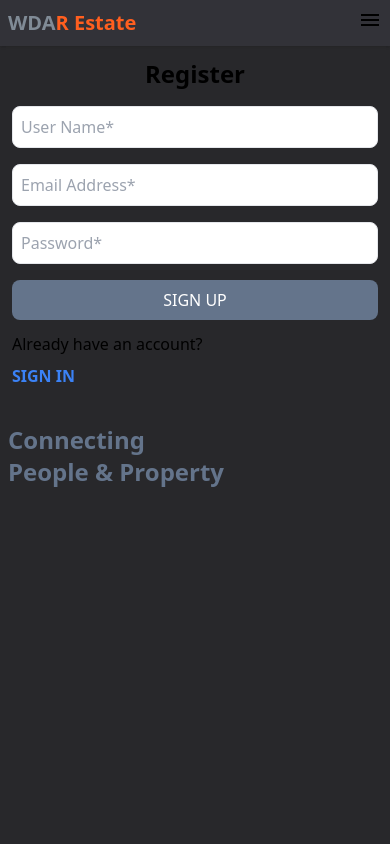
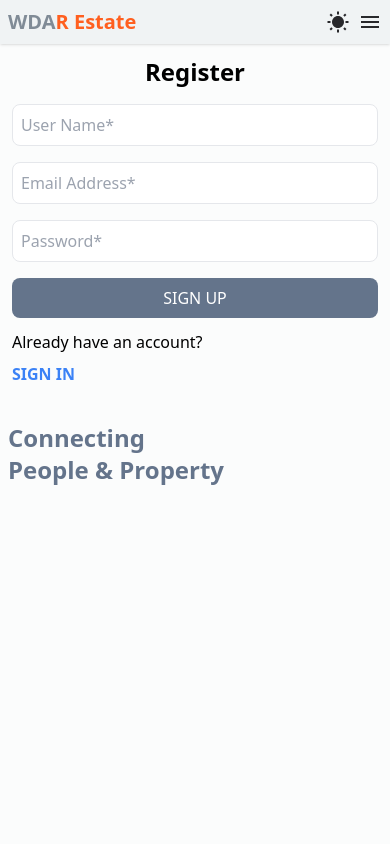
Before and after one commit to webdevaminul/WDA-Real-Estate, a React (Vite) app in the folder client/: page /sign-up in a window 390 px wide. Shown: the top 844 px of the page. Built offline with nearby package versions, Linux system fonts and the light colour scheme.

Commit message:
Added Darkmode

```diff
--- a/client/index.html
+++ b/client/index.html
@@ -1,5 +1,5 @@
 <!DOCTYPE html>
-<html lang="en" data-theme="dark">
+<html lang="en">
   <head>
     <meta charset="UTF-8" />
     <link rel="icon" type="image/svg+xml" href="/vite.svg" />
--- a/client/src/components/Header.jsx
+++ b/client/src/components/Header.jsx
@@ -2,6 +2,7 @@ import { useState } from "react";
 import { IoMdMenu, IoMdClose } from "react-icons/io";
 import { IoEnterOutline } from "react-icons/io5";
 import { Link, NavLink } from "react-router-dom";
+import Darkmode from "../features/Darkmode";
 
 export default function Header() {
   const [isOpen, setIsOpen] = useState(false);
@@ -42,15 +43,20 @@ export default function Header() {
         </Link>
 
         {/* Menu */}
-        <div>
+        <div className="flex items-center gap-2">
           <div className="hidden sm:flex gap-2 p-2">{navLinks}</div>
-          <div className="sm:hidden">
-            <button onClick={toggleNavbar} className="font-semibold text-lg">
-              {isOpen ? <IoMdClose className="text-2xl" /> : <IoMdMenu className="text-2xl" />}
-            </button>
-          </div>
+          <Darkmode></Darkmode>
+          <button onClick={toggleNavbar} className="sm:hidden">
+            {isOpen ? (
+              <IoMdClose className="text-2xl text-primary" />
+            ) : (
+              <IoMdMenu className="text-2xl text-primary" />
+            )}
+          </button>
         </div>
-        {isOpen && <div className="flex flex-col gap-1 items-center basis-full">{navLinks}</div>}
+        {isOpen && (
+          <div className="flex flex-col gap-1 items-center basis-full p-1">{navLinks}</div>
+        )}
       </nav>
     </header>
   );
--- /dev/null
+++ b/client/src/features/Darkmode.jsx
@@ -0,0 +1,47 @@
+import { useEffect, useState } from "react";
+import { IoMdSunny, IoMdMoon } from "react-icons/io";
+
+export default function Darkmode() {
+  // State to manage the theme and animation
+  const [darkMode, setDarkMode] = useState(false);
+  const [rotating, setRotating] = useState(false);
+
+  const triggerRotationAnimation = () => {
+    setRotating(true);
+    // Remove animation class after animation ends
+    setTimeout(() => setRotating(false), 400);
+  };
+
+  // Effect to load theme from localStorage
+  useEffect(() => {
+    const savedTheme = localStorage.getItem("theme");
+    if (savedTheme === "dark") {
+      setDarkMode(true);
+      document.documentElement.setAttribute("data-theme", "dark");
+    } else {
+      document.documentElement.setAttribute("data-theme", "light");
+    }
+  }, []);
+
+  // Function to toggle theme
+  const toggleTheme = () => {
+    setDarkMode(!darkMode);
+    if (darkMode) {
+      document.documentElement.setAttribute("data-theme", "light");
+      localStorage.setItem("theme", "light");
+    } else {
+      document.documentElement.setAttribute("data-theme", "dark");
+      localStorage.setItem("theme", "dark");
+    }
+    triggerRotationAnimation();
+  };
+
+  return (
+    <button
+      onClick={toggleTheme}
+      className={`text-2xl text-primary ${rotating ? "animate-rotate" : ""} transition-none`}
+    >
+      {darkMode ? <IoMdMoon /> : <IoMdSunny />}
+    </button>
+  );
+}
--- a/client/src/index.css
+++ b/client/src/index.css
@@ -9,7 +9,6 @@
     --text-highlight-gray: 128, 139, 150;
     --primary-bg: 251, 252, 252;
     --primary-bg-shade-1: 240, 243, 244;
-    --primary-btn-bg: 255, 95, 31;
   }
 
   :root[data-theme="dark"] {
@@ -18,7 +17,11 @@
     --text-highlight-gray: 128, 139, 150;
     --primary-bg: 40, 40, 43;
     --primary-bg-shade-1: 50, 50, 56;
-    --primary-btn-bg: 255, 95, 31;
+  }
+
+  [data-theme="light"] *,
+  [data-theme="dark"] * {
+    @apply transition-colors duration-150;
   }
 }
 
@@ -27,7 +30,6 @@ body {
   font-family: system-ui, -apple-system, BlinkMacSystemFont, "Segoe UI", Roboto, Oxygen, Ubuntu,
     Cantarell, "Open Sans", "Helvetica Neue", sans-serif;
 }
-
 .active {
   border-bottom: 2px solid rgba(var(--text-highlight));
 }
--- a/client/tailwind.config.js
+++ b/client/tailwind.config.js
@@ -11,7 +11,16 @@ export default {
         primaryBgShade1: "rgba(var(--primary-bg-shade-1))",
         primaryBtnBg: "rgba(var(--primary-btn-bg))",
       },
+      keyframes: {
+        rotate: {
+          "0%": { transform: "rotate(0deg)" },
+          "100%": { transform: "rotate(360deg)" },
+        },
+      },
+      animation: {
+        rotate: "rotate 0.4s ease-in-out",
+      },
     },
   },
-  plugins: [],
+  plugins: [require("tailwindcss"), require("autoprefixer")],
 };
```
